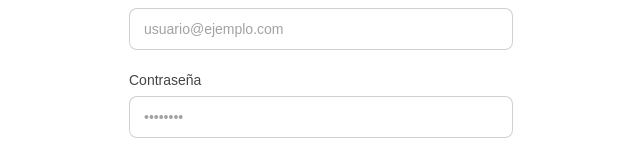
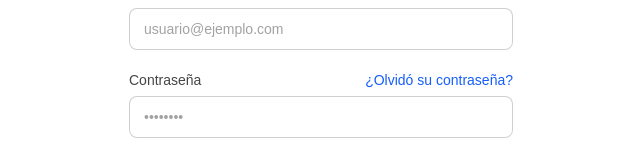
Before and after one commit to samurc/maranatha-control, a Next.js app: page /login in a window 1280 px wide. Shown: the part 356-512 px from the top of the page, without its empty margins (319-959 px from the left). Built offline with nearby package versions, Linux system fonts and the light colour scheme; no server answers.

Commit message:
feat: Add password recovery to login page

```diff
--- a/src/app/login/page.tsx
+++ b/src/app/login/page.tsx
@@ -22,7 +22,7 @@
 
 import { Suspense, useState } from "react";
 import { useRouter, useSearchParams } from "next/navigation";
-import { signInWithEmailAndPassword, signOut } from "firebase/auth";
+import { signInWithEmailAndPassword, signOut, sendPasswordResetEmail } from "firebase/auth";
 import { firebaseAuthClient } from "../../infrastructure/firebase-client";
 
 function mensajeDeErrorLegible(error: unknown): string {
@@ -35,6 +35,9 @@ function mensajeDeErrorLegible(error: unknown): string {
     const code = (error as { code: string }).code;
     if (code === "auth/invalid-credential" || code === "auth/wrong-password" || code === "auth/user-not-found") {
       return "Correo o contraseña incorrectos.";
+    }
+    if (code === "auth/invalid-email") {
+      return "El formato del correo es inválido.";
     }
     return `Error de autenticación (${code}).`;
   }
@@ -52,11 +55,13 @@ function LoginForm(): React.JSX.Element {
   const [email, setEmail] = useState("");
   const [password, setPassword] = useState("");
   const [error, setError] = useState<string | null>(null);
+  const [mensaje, setMensaje] = useState<string | null>(null);
   const [enviando, setEnviando] = useState(false);
 
   async function manejarSubmit(evento: React.FormEvent<HTMLFormElement>): Promise<void> {
     evento.preventDefault();
     setError(null);
+    setMensaje(null);
     setEnviando(true);
 
     try {
@@ -88,6 +93,26 @@ function LoginForm(): React.JSX.Element {
     } catch (err) {
       // Requirement 22.2: credenciales rechazadas por Firebase Auth, sin
       // fijar ninguna Cookie_Sesion.
+      setError(mensajeDeErrorLegible(err));
+    } finally {
+      setEnviando(false);
+    }
+  }
+
+  async function manejarRecuperarContrasena(): Promise<void> {
+    setError(null);
+    setMensaje(null);
+
+    if (!email) {
+      setError("Por favor, ingrese su correo electrónico para recuperar la contraseña.");
+      return;
+    }
+
+    setEnviando(true);
+    try {
+      await sendPasswordResetEmail(firebaseAuthClient, email);
+      setMensaje("Se ha enviado un enlace de recuperación a su correo.");
+    } catch (err) {
       setError(mensajeDeErrorLegible(err));
     } finally {
       setEnviando(false);
@@ -134,12 +159,22 @@ function LoginForm(): React.JSX.Element {
           </div>
 
           <div className="space-y-1.5">
+            <div className="flex items-center justify-between">
               <label
                 htmlFor="password"
                 className="block text-sm font-medium text-foreground/80"
               >
                 Contraseña
               </label>
+              <button
+                type="button"
+                onClick={() => void manejarRecuperarContrasena()}
+                disabled={enviando}
+                className="text-sm font-medium text-blue-600 hover:text-blue-500 focus:outline-none disabled:opacity-50"
+              >
+                ¿Olvidó su contraseña?
+              </button>
+            </div>
             <input
               id="password"
               name="password"
@@ -163,12 +198,22 @@ function LoginForm(): React.JSX.Element {
             </p>
           ) : null}
 
+          {mensaje !== null ? (
+            <p
+              role="status"
+              aria-live="polite"
+              className="rounded-md bg-green-500/10 px-3 py-2 text-sm text-green-600 dark:text-green-400"
+            >
+              {mensaje}
+            </p>
+          ) : null}
+
           <button
             type="submit"
             disabled={enviando}
             className="w-full rounded-lg bg-blue-600 px-4 py-2.5 text-sm font-semibold text-white shadow-sm hover:bg-blue-700 focus:outline-none focus:ring-2 focus:ring-blue-500/50 focus:ring-offset-2 focus:ring-offset-background disabled:opacity-50 disabled:cursor-not-allowed transition-colors"
           >
-            {enviando ? "Iniciando sesión..." : "Iniciar sesión"}
+            {enviando ? "Procesando..." : "Iniciar sesión"}
           </button>
         </form>
       </div>
```
Lines whose indentation alone changed are shown as unchanged.
